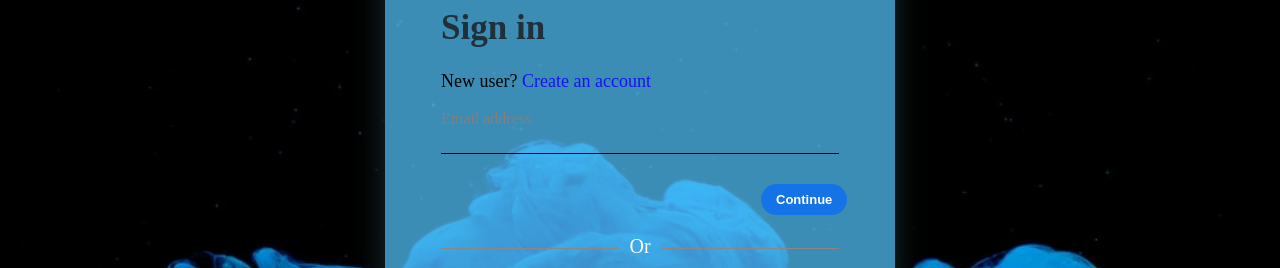
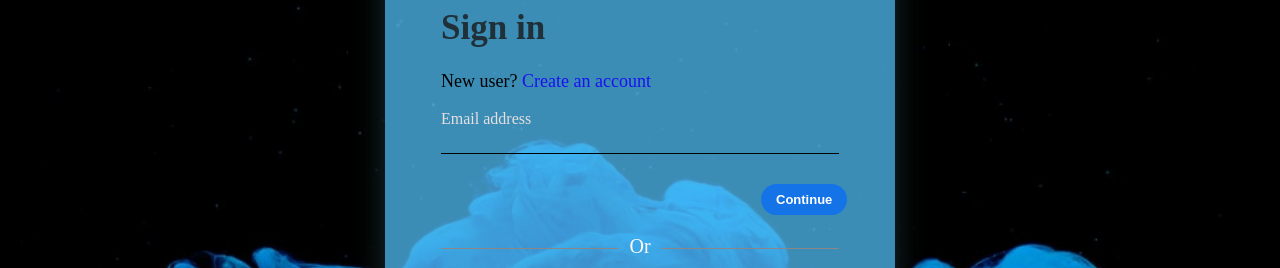
Before and after one commit to shatrukumar47/elated-horses-2052, a plain HTML site: page login.html in a window 1280 px wide. Shown: the part 77-345 px from the top of the page. Drawn offline with Linux system fonts and the light colour scheme.

Commit message:
emailadress textcolor changed

```diff
--- a/styles/logIn.css
+++ b/styles/logIn.css
@@ -102,7 +102,7 @@ form{
     flex-direction: column;
 }
 form label{
-    color: gray;
+    color: rgb(230, 223, 223);
 }
 form input{
     font-size: 20px;
--- a/styles/signUp.css
+++ b/styles/signUp.css
@@ -115,7 +115,7 @@ form{
     flex-direction: column;
 }
 form label{
-    color: gray;
+    color: rgb(230, 223, 223);
 }
 form input{
     font-size: 20px;
```
